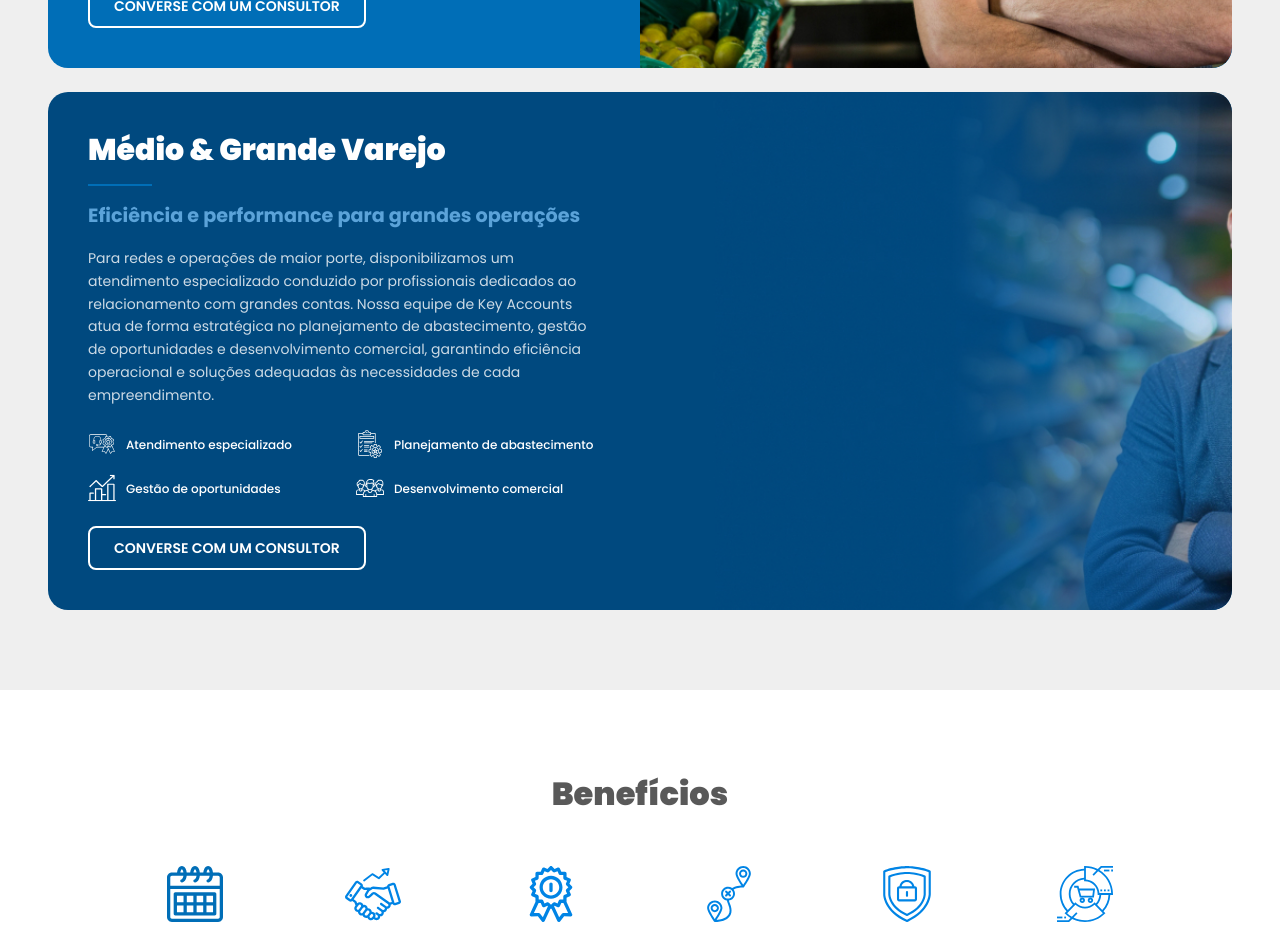
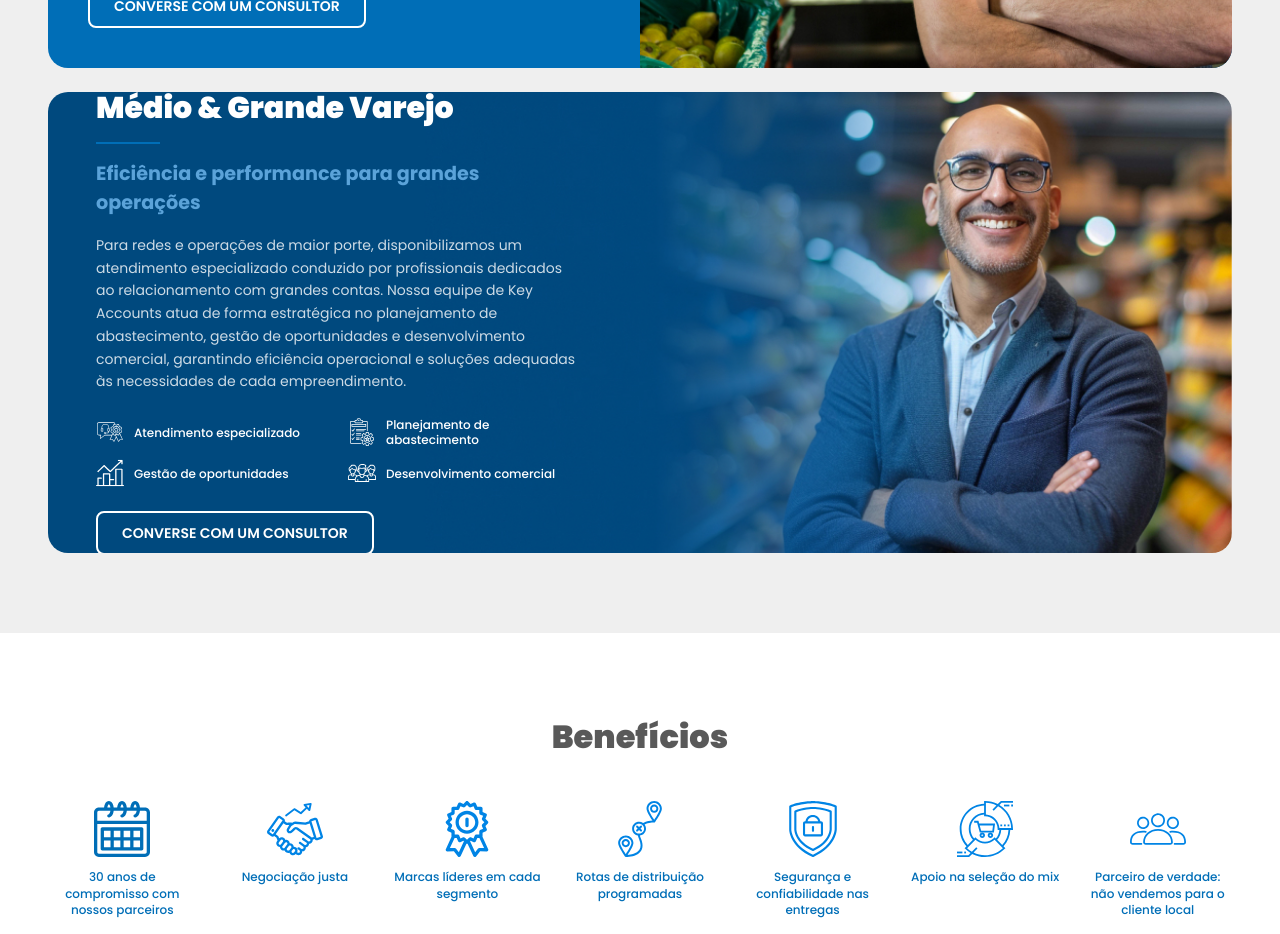
Before and after one commit to fabianozaffalon/fabianozaffalon, a Next.js app: page /varejo in a window 1280 px wide. Shown: the part 1620-2554 px from the top of the page. Built offline with nearby package versions, Linux system fonts and the light colour scheme; no server answers.

Commit message:
aleracoes-varejo-final

```diff
--- a/src/components/sections/varejo/VarejoBeneficios.tsx
+++ b/src/components/sections/varejo/VarejoBeneficios.tsx
@@ -1,56 +1,53 @@
 import Image from "next/image";
 
 const BENEFICIOS = [
-  {
-    icon: "/images/icons/icon-desde.svg",
-    label: "30 anos de compromisso com nossos parceiros",
-  },
-  {
-    icon: "/images/icons/icon-negociacao.svg",
-    label: "Negociação justa",
-  },
-  {
-    icon: "/images/icons/icon-marcas.svg",
-    label: "Marcas líderes em cada segmento",
-  },
-  {
-    // Versão azul — mesmo ícone usado nos cards brancos
-    icon: "/images/icons/icon-rotas-azul.svg",
-    label: "Rotas de distribuição programadas",
-  },
-  {
-    icon: "/images/icons/icon-seguranca.svg",
-    label: "Segurança e confiabilidade nas entregas",
-  },
-  {
-    // Versão azul — mesmo ícone usado nos cards brancos
-    icon: "/images/icons/icon-mix-azul.svg",
-    label: "Apoio na seleção do mix",
-  },
-  {
-    icon: "/images/icons/icon-parceiro.svg",
-    label: "Parceiro de verdade: não vendemos para o cliente local",
-  },
+  { icon: "/images/icons/icon-desde.svg",       label: "30 anos de compromisso com nossos parceiros" },
+  { icon: "/images/icons/icon-negociacao.svg",  label: "Negociação justa" },
+  { icon: "/images/icons/icon-marcas.svg",      label: "Marcas líderes em cada segmento" },
+  { icon: "/images/icons/icon-rotas-azul.svg",  label: "Rotas de distribuição programadas" },
+  { icon: "/images/icons/icon-seguranca.svg",   label: "Segurança e confiabilidade nas entregas" },
+  { icon: "/images/icons/icon-mix-azul.svg",    label: "Apoio na seleção do mix" },
+  { icon: "/images/icons/icon-parceiro.svg",    label: "Parceiro de verdade: não vendemos para o cliente local" },
 ];
 
 export function VarejoBeneficios() {
   return (
     <section className="bg-white py-14 md:py-20">
-      <div className="mx-auto w-full max-w-[1280px] px-5 md:px-12">
+      <div className="mx-auto w-full max-w-[1280px]">
 
         <h2
-          className="mb-12 text-center font-black text-[#595959]"
+          className="mb-10 px-5 text-center font-black text-[#595959] md:px-12"
           style={{ fontSize: "clamp(1.5rem, 3vw, 2rem)" }}
         >
           Benefícios
         </h2>
 
-        {/* 7 ícones — flex wrap centralizado */}
-        <div className="flex flex-wrap justify-center gap-8 md:gap-12">
+        {/*
+          Mobile  : carrossel horizontal com snap — 2.5 itens visíveis
+          Desktop : todos em linha única, espaço distribuído uniformemente
+        */}
+        <div
+          className={[
+            // Mobile — carrossel
+            "flex gap-6 overflow-x-auto scroll-smooth snap-x snap-mandatory px-5 pb-4",
+            // Desktop — linha única sem scroll
+            "md:grid md:overflow-visible md:pb-0 md:px-12",
+          ].join(" ")}
+          style={{
+            // Desktop: 7 colunas iguais
+            gridTemplateColumns: "repeat(7, 1fr)",
+          }}
+        >
           {BENEFICIOS.map((item) => (
             <div
               key={item.label}
-              className="flex w-[110px] flex-col items-center gap-3 text-center md:w-[130px]"
+              className={[
+                "flex flex-col items-center gap-3 text-center",
+                // Mobile: largura fixa para mostrar 2.5 itens
+                "shrink-0 snap-start w-[120px]",
+                // Desktop: ocupa coluna do grid
+                "md:w-auto",
+              ].join(" ")}
             >
               <Image
                 src={item.icon}
@@ -66,6 +63,17 @@ export function VarejoBeneficios() {
           ))}
         </div>
 
+        {/* Indicador de swipe — só mobile */}
+        <div className="mt-3 flex items-center justify-center gap-1.5 md:hidden">
+          <svg xmlns="http://www.w3.org/2000/svg" fill="none" viewBox="0 0 24 24" strokeWidth={1.5} stroke="currentColor" className="h-4 w-4 text-gray-400">
+            <path strokeLinecap="round" strokeLinejoin="round" d="M6.75 15.75 3 12m0 0 3.75-3.75M3 12h18" />
+          </svg>
+          <span className="text-xs text-gray-400">Deslize para ver mais</span>
+          <svg xmlns="http://www.w3.org/2000/svg" fill="none" viewBox="0 0 24 24" strokeWidth={1.5} stroke="currentColor" className="h-4 w-4 text-gray-400">
+            <path strokeLinecap="round" strokeLinejoin="round" d="M17.25 8.25 21 12m0 0-3.75 3.75M21 12H3" />
+          </svg>
+        </div>
+
       </div>
     </section>
   );
--- a/src/components/sections/varejo/VarejoCards.tsx
+++ b/src/components/sections/varejo/VarejoCards.tsx
@@ -1,18 +1,10 @@
 import Image from "next/image";
 import Link from "next/link";
 
-// ── Ícone do card — exibe cor original do SVG (azul) ─────────────────────────
 function CardIcon({ src, label }: { src: string; label: string }) {
   return (
     <div className="flex items-center gap-2.5">
-      <Image
-        src={src}
-        alt=""
-        aria-hidden="true"
-        width={28}
-        height={28}
-        className="h-7 w-7 shrink-0"
-      />
+      <Image src={src} alt="" aria-hidden="true" width={28} height={28} className="h-7 w-7 shrink-0" />
       <span className="text-xs font-medium leading-tight text-white">{label}</span>
     </div>
   );
@@ -23,47 +15,37 @@ export function VarejoLocal() {
   return (
     <section className="bg-[#EFEFEF] pb-6">
       <div className="mx-auto w-full max-w-[1280px] px-5 md:px-12">
-        <div className="relative overflow-hidden rounded-[20px] bg-[#006EB7]">
+        {/*
+          overflow-hidden + rounded-[20px] no container garante que
+          a foto respeite os cantos arredondados do card
+        */}
+        <div className="overflow-hidden rounded-[20px] bg-[#006EB7]">
           <div className="grid grid-cols-1 md:grid-cols-2">
 
             {/* Conteúdo — esquerda */}
             <div className="flex flex-col justify-between gap-6 p-8 md:p-10">
               <div className="flex flex-col gap-4">
-                <h2 className="text-2xl font-black text-white md:text-3xl">
-                  Varejo local
-                </h2>
-                <h3
-                  className="font-bold text-white/90"
-                  style={{ fontSize: "clamp(1rem, 1.8vw, 1.2rem)" }}
-                >
+                <h2 className="text-2xl font-black text-white md:text-3xl">Varejo local</h2>
+                <h3 className="font-bold text-white/90" style={{ fontSize: "clamp(1rem, 1.8vw, 1.2rem)" }}>
                   Juntos para construir negócios mais fortes
                 </h3>
                 <p className="text-sm leading-relaxed text-white/80">
                   Entendemos a{" "}
-                  <strong className="font-semibold text-white">
-                    importância que o varejo local
-                  </strong>{" "}
-                  tem para as comunidades e para o desenvolvimento regional. Por isso,
-                  contamos com rotas programadas, controle rigoroso de qualidade e uma
-                  equipe preparada para auxiliar na construção de um mix adequado ao
-                  perfil de cada negócio. Tudo isso aliado ao acesso a grandes marcas
-                  do mercado por meio de negociações acessíveis, permitindo que pequenos
-                  varejistas ampliem suas oportunidades de venda e fortaleçam sua
-                  competitividade.
+                  <strong className="font-semibold text-white">importância que o varejo local</strong>{" "}
+                  tem para as comunidades e para o desenvolvimento regional. Por isso, contamos com
+                  rotas programadas, controle rigoroso de qualidade e uma equipe preparada para
+                  auxiliar na construção de um mix adequado ao perfil de cada negócio. Tudo isso
+                  aliado ao acesso a grandes marcas do mercado por meio de negociações acessíveis,
+                  permitindo que pequenos varejistas ampliem suas oportunidades de venda e
+                  fortaleçam sua competitividade.
                 </p>
               </div>
-
-              {/* Ícones — 2×2
-                  icon-rotas-azul e icon-mix-azul = versões azuis baixadas
-                  icon-qualidade e icon-equipe = ícones já azuis originalmente
-              */}
               <div className="grid grid-cols-2 gap-x-6 gap-y-4">
                 <CardIcon src="/images/icons/icon-rotas-azul.svg"    label="Rotas programadas" />
                 <CardIcon src="/images/icons/icon-qualidade.svg"     label="Controle rigoroso de qualidade" />
                 <CardIcon src="/images/icons/icon-equipe.svg"        label="Equipe preparada" />
                 <CardIcon src="/images/icons/icon-mix-azul.svg"      label="Apoio na definição de mix" />
               </div>
-
               <Link
                 href="#contato"
                 className="self-start rounded-[8px] border-2 border-white px-6 py-2.5 text-sm font-semibold text-white transition-colors hover:bg-white hover:text-[#006EB7]"
@@ -72,13 +54,13 @@ export function VarejoLocal() {
               </Link>
             </div>
 
-            {/* Foto — object-top preserva rosto */}
+            {/* Foto — ocupa toda a coluna, cantos arredondados herdados do container */}
             <div className="relative hidden md:block" style={{ minHeight: "460px" }}>
               <Image
                 src="/images/varejo/varejo-local.jpg"
                 alt="Varejista local parceiro Fabiano Zaffalon"
                 fill
-                className="object-cover object-top rounded-r-[20px]"
+                className="object-cover object-top"
                 sizes="50vw"
               />
             </div>
@@ -90,16 +72,30 @@ export function VarejoLocal() {
 }
 
 // ── Médio & Grande Varejo ─────────────────────────────────────────────────────
+// A imagem já tem o fundo azul escuro integrado — pessoa à direita, azul à esquerda.
+// O card é apenas um container arredondado — a imagem preenche tudo.
 export function VarejoMedioGrande() {
   return (
     <section className="bg-[#EFEFEF] pb-14 md:pb-20">
       <div className="mx-auto w-full max-w-[1280px] px-5 md:px-12">
-        <div className="relative overflow-hidden rounded-[20px] bg-[#00497F]">
-          <div className="grid grid-cols-1 md:grid-cols-2">
+        <div className="overflow-hidden rounded-[20px]">
+          <div className="relative">
 
-            {/* Conteúdo — esquerda */}
-            <div className="flex flex-col justify-between gap-6 p-8 md:p-10">
-              <div className="flex flex-col gap-4">
+            {/* Imagem de fundo — fullwidth, já tem o azul escuro à esquerda */}
+            <div className="relative w-full" style={{ minHeight: "clamp(340px, 36vw, 500px)" }}>
+              <Image
+                src="/images/varejo/medio-grande.jpg"
+                alt="Executivo Key Account Fabiano Zaffalon"
+                fill
+                className="object-cover object-center"
+                sizes="100vw"
+              />
+            </div>
+
+            {/* Conteúdo sobreposto — alinhado à esquerda sobre o fundo azul da imagem */}
+            <div className="absolute inset-0 flex items-center">
+              <div className="w-full max-w-[1280px] px-8 md:px-12">
+                <div className="max-w-[480px] flex flex-col gap-4">
                   <h2 className="text-2xl font-black text-white md:text-3xl">
                     Médio & Grande Varejo
                   </h2>
@@ -112,40 +108,31 @@ export function VarejoMedioGrande() {
                   </h3>
                   <p className="text-sm leading-relaxed text-white/80">
                     Para redes e operações de maior porte, disponibilizamos um atendimento
-                  especializado conduzido por profissionais dedicados ao relacionamento
-                  com grandes contas. Nossa equipe de Key Accounts atua de forma
-                  estratégica no planejamento de abastecimento, gestão de oportunidades
-                  e desenvolvimento comercial, garantindo eficiência operacional e
-                  soluções adequadas às necessidades de cada empreendimento.
+                    especializado conduzido por profissionais dedicados ao relacionamento com
+                    grandes contas. Nossa equipe de Key Accounts atua de forma estratégica no
+                    planejamento de abastecimento, gestão de oportunidades e desenvolvimento
+                    comercial, garantindo eficiência operacional e soluções adequadas às
+                    necessidades de cada empreendimento.
                   </p>
-              </div>
 
-              {/* Ícones — todos azuis originalmente */}
-              <div className="grid grid-cols-2 gap-x-6 gap-y-4">
-                <CardIcon src="/images/icons/icon-atendimento.svg"    label="Atendimento especializado" />
-                <CardIcon src="/images/icons/icon-planejamento.svg"   label="Planejamento de abastecimento" />
-                <CardIcon src="/images/icons/icon-gestao.svg"         label="Gestão de oportunidades" />
+                  {/* Ícones */}
+                  <div className="grid grid-cols-2 gap-x-6 gap-y-3 mt-2">
+                    <CardIcon src="/images/icons/icon-atendimento.svg"     label="Atendimento especializado" />
+                    <CardIcon src="/images/icons/icon-planejamento.svg"    label="Planejamento de abastecimento" />
+                    <CardIcon src="/images/icons/icon-gestao.svg"          label="Gestão de oportunidades" />
                     <CardIcon src="/images/icons/icon-desenvolvimento.svg" label="Desenvolvimento comercial" />
                   </div>
 
                   <Link
                     href="#contato"
-                className="self-start rounded-[8px] border-2 border-white px-6 py-2.5 text-sm font-semibold text-white transition-colors hover:bg-white hover:text-[#00497F]"
+                    className="self-start mt-2 rounded-[8px] border-2 border-white px-6 py-2.5 text-sm font-semibold text-white transition-colors hover:bg-white hover:text-[#00497F]"
                   >
                     CONVERSE COM UM CONSULTOR
                   </Link>
                 </div>
+              </div>
+            </div>
 
-            {/* Foto — object-top preserva rosto */}
-            <div className="relative hidden md:block" style={{ minHeight: "460px" }}>
-              <Image
-                src="/images/varejo/medio-grande.jpg"
-                alt="Executivo Key Account Fabiano Zaffalon"
-                fill
-                className="object-cover object-top rounded-r-[20px]"
-                sizes="50vw"
-              />
-            </div>
           </div>
         </div>
       </div>
```
Also changed, not shown: src/app/varejo/page.tsx (+7 -7 lines). Lines whose indentation alone changed are shown as unchanged.
